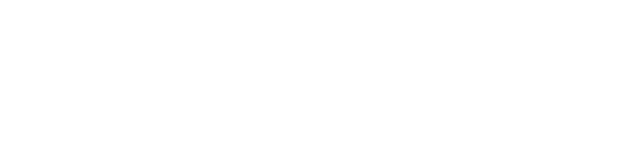
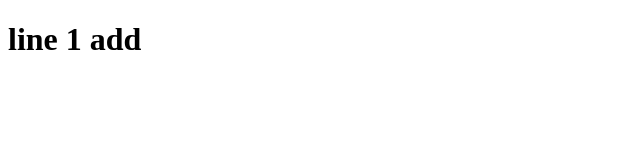
Before and after one commit to mazed2020/module-7, a plain HTML site: page index.html in a window 1280 px wide. Shown: the whole page, without its empty margins (0-640 px from the left). Drawn offline with Linux system fonts and the light colour scheme.

Commit message:
line 1 add

```diff
--- a/index.html
+++ b/index.html
@@ -6,6 +6,6 @@
     <title>Document</title>
 </head>
 <body>
-
+    <h1>line 1 add</h1>
 </body>
 </html>
```
